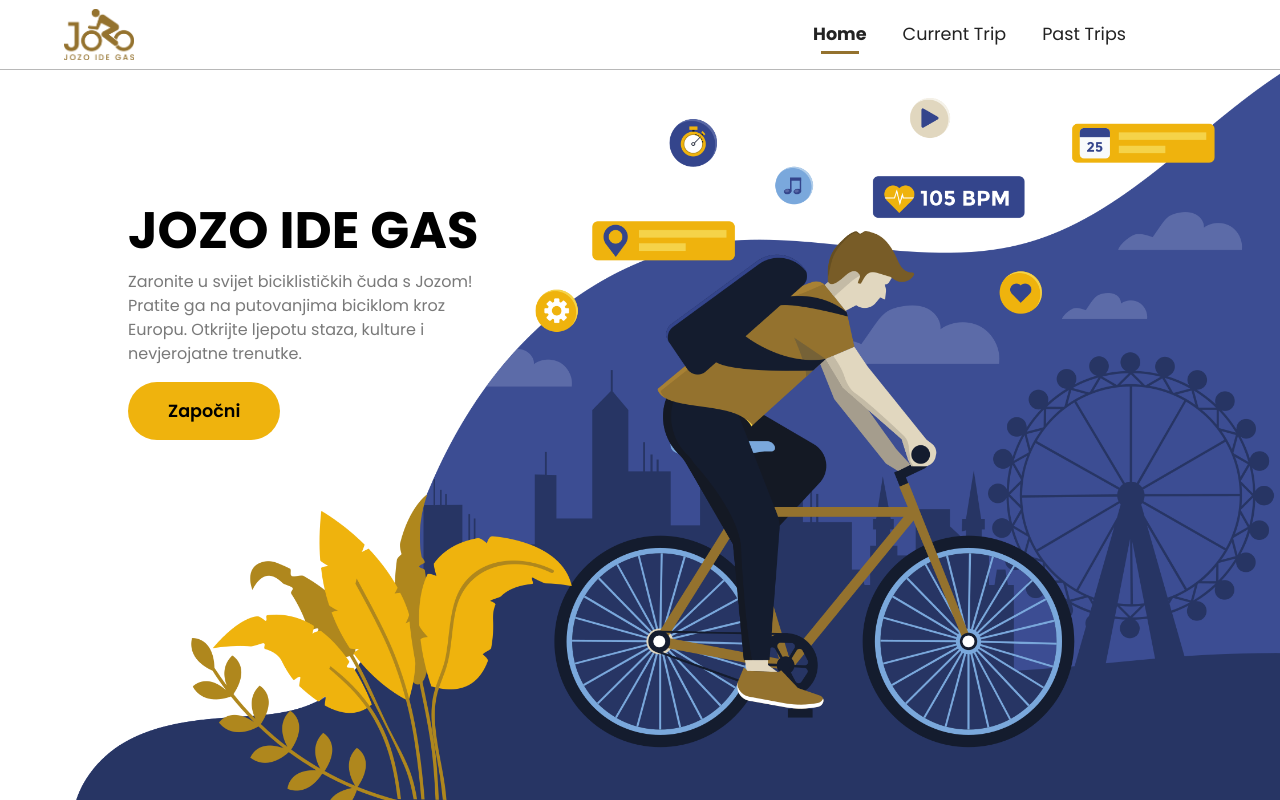
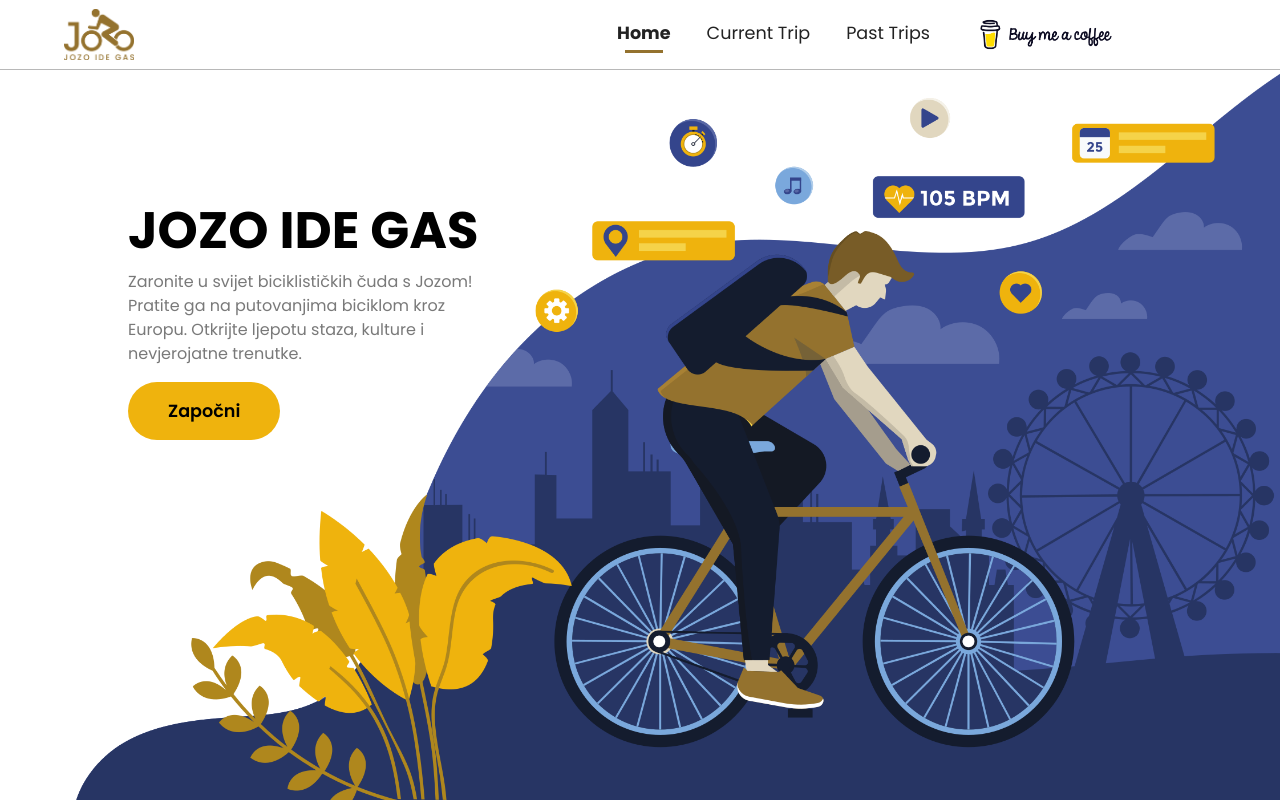
Before and after one commit to JKnezovic/jozo-ide-gas, a React (Create React App) app in the folder frontend/jozo-ide-gas/: page / in a window 1280 px wide. Built offline with nearby package versions, Linux system fonts and the light colour scheme.

Commit message:
added buy me a coffee link

```diff
--- a/frontend/jozo-ide-gas/src/components/header/BurgerMenu.js
+++ b/frontend/jozo-ide-gas/src/components/header/BurgerMenu.js
@@ -10,6 +10,7 @@ import ListItemText from "@mui/material/ListItemText";
 import HomeIcon from "@mui/icons-material/Home";
 import DirectionsBikeIcon from "@mui/icons-material/DirectionsBike";
 import TimelineIcon from "@mui/icons-material/Timeline";
+import BuyMeACoffee from "../../assets/white-button.png";
 import { Link } from "react-router-dom";
 export default function BurgerMenu({ setOpenMenu, openMenu }) {
   const menuOptions = [
@@ -49,6 +50,9 @@ export default function BurgerMenu({ setOpenMenu, openMenu }) {
             </ListItem>
           ))}
         </List>
+        <Link to="https://buymeacoffee.com/jozoidegas" target="_blank" rel="noopener noreferrer">
+          <img src={BuyMeACoffee} width={160} alt="" className="buymeacoffee" />
+        </Link>
         <Divider />
       </Box>
     </Drawer>
--- a/frontend/jozo-ide-gas/src/components/header/Header.css
+++ b/frontend/jozo-ide-gas/src/components/header/Header.css
@@ -53,6 +53,10 @@ nav {
   display: none;
 }
 
+.buymeacoffee {
+  margin-left: 5px;
+}
+
 @media (max-width: 800px) {
   .navbar-menu-container {
     display: flex;
--- a/frontend/jozo-ide-gas/src/components/header/Header.js
+++ b/frontend/jozo-ide-gas/src/components/header/Header.js
@@ -1,6 +1,7 @@
 import { Link, useLocation, useResolvedPath } from "react-router-dom";
 import React, { useState } from "react";
 import Logo from "../../assets/Logo.png";
+import BuyMeACoffee from "../../assets/white-button.png";
 import { HiOutlineBars3 } from "react-icons/hi2";
 import BurgerMenu from "./BurgerMenu";
 import "./Header.css";
@@ -16,6 +17,9 @@ export default function Header() {
         <CustomLink to="/">Home</CustomLink>
         <CustomLink to="/ongoing">Current Trip</CustomLink>
         <CustomLink to="/done">Past Trips</CustomLink>
+        <Link to="https://buymeacoffee.com/jozoidegas" target="_blank" rel="noopener noreferrer">
+          <img src={BuyMeACoffee} width={160} alt="" />
+        </Link>
       </div>
       <div className="navbar-menu-container">
         <HiOutlineBars3 onClick={() => setOpenMenu(true)} />
```
Also changed, not shown: frontend/jozo-ide-gas/src/assets/white-button.png (added).
